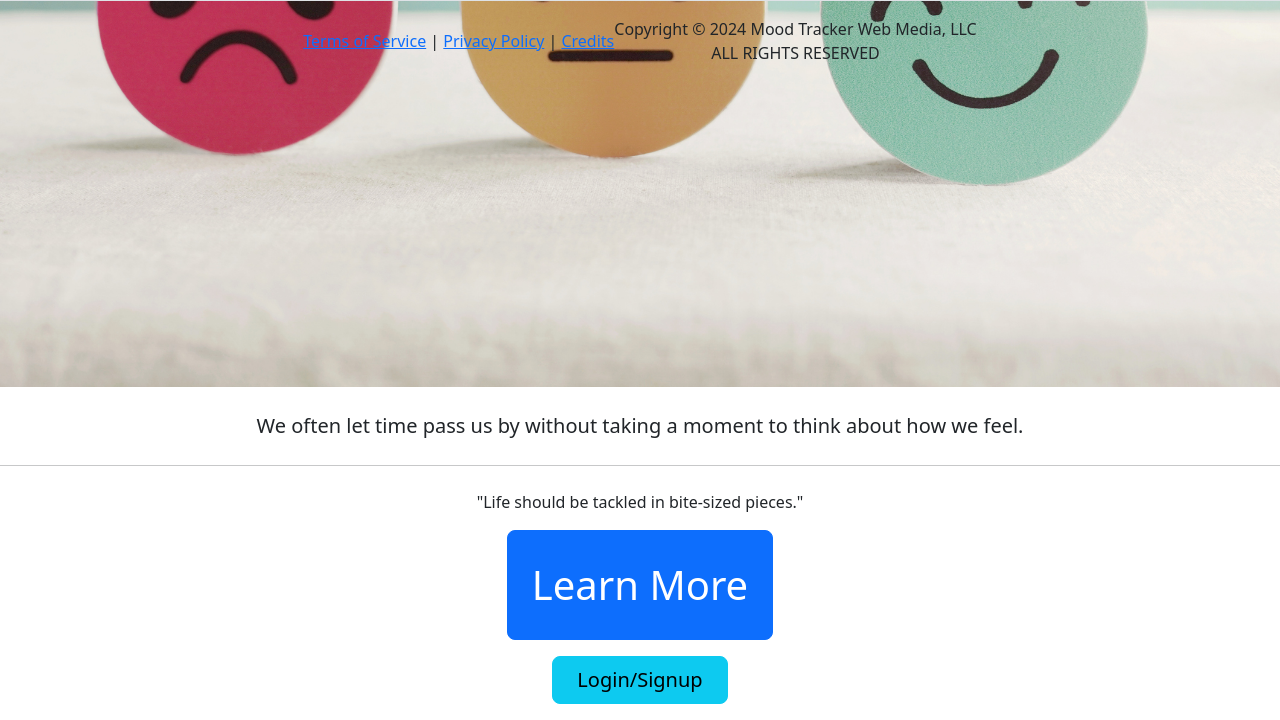
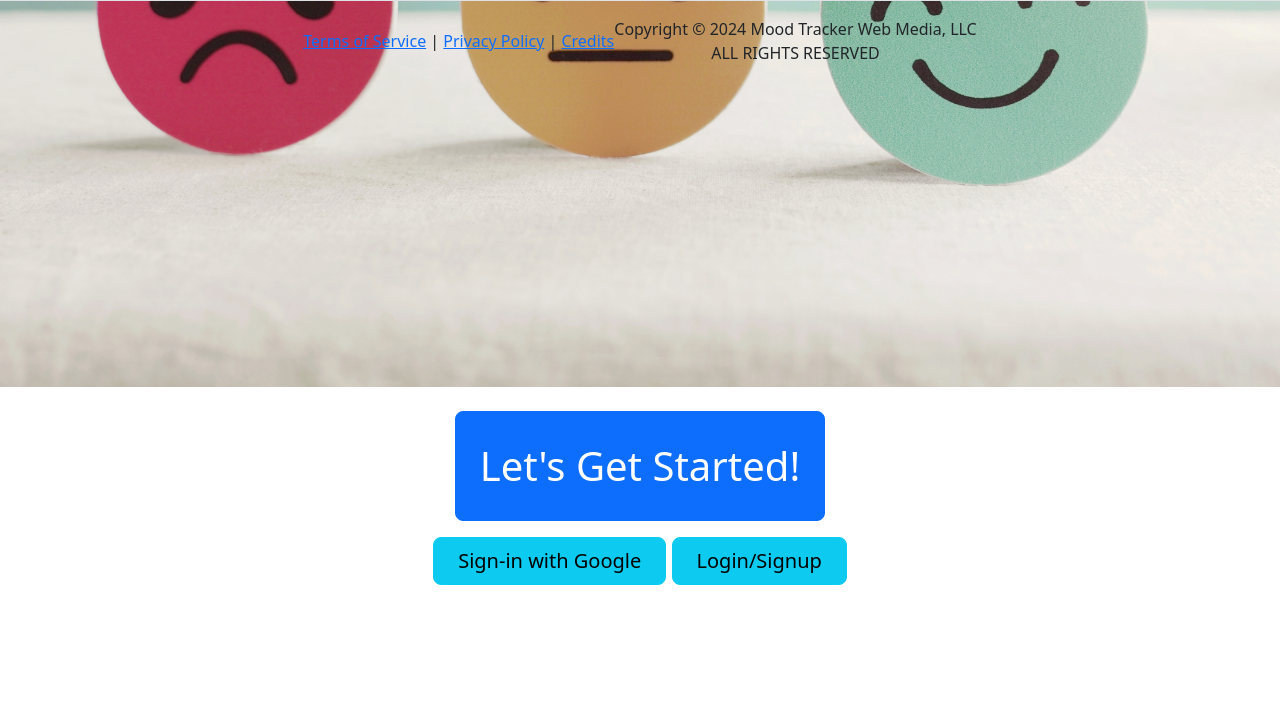
Before and after one commit to sireoh/1800_2024Winter_32, a plain HTML site: page index.html in a window 1280 px wide. Shown: the part 695-1415 px from the top of the page. After the commit the page ends 1296 px from the top, so only its background shows below. Drawn offline with nearby package versions, Linux system fonts and the light colour scheme.

Commit message:
index.html was a bit bloated, so commented out some text added google sign-in button (placeholder)

```diff
--- a/index.html
+++ b/index.html
@@ -55,11 +55,12 @@
     <div class="jumbotron text-center mt-4">
       <h1 class="display-4">Begin Your Mood<br>Tracking Journey Today.</h1>
       <img class="d-block mx-auto mb-4 img-fluid" src="./images/mood-track.jpg" alt="Mood Image">
-      <p class="lead">We often let time pass us by without taking a moment to think about how we feel.</p>
-      <hr class="my-4">
-      <p>"Life should be tackled in bite-sized pieces."</p>
+      <!-- <p class="lead">We often let time pass us by without taking a moment to think about how we feel.</p> -->
+      <!-- <hr class="my-4"> -->
+      <!-- <p>"Life should be tackled in bite-sized pieces."</p> -->
       <p class="lead">
-        <a class="btn btn-primary btn-lg p-4 mb-3 fs-1" href="#" role="button">Learn More</a><br>
+        <a class="btn btn-primary btn-lg p-4 mb-3 fs-1" href="#" role="button">Let's Get Started!</a><br>
+        <a href="login.html" class="btn btn-info btn-lg px-4 gap-3" role="button">Sign-in with Google</a>
         <a href="login.html" class="btn btn-info btn-lg px-4 gap-3" role="button">Login/Signup</a>
       </p>
     </div>
```
